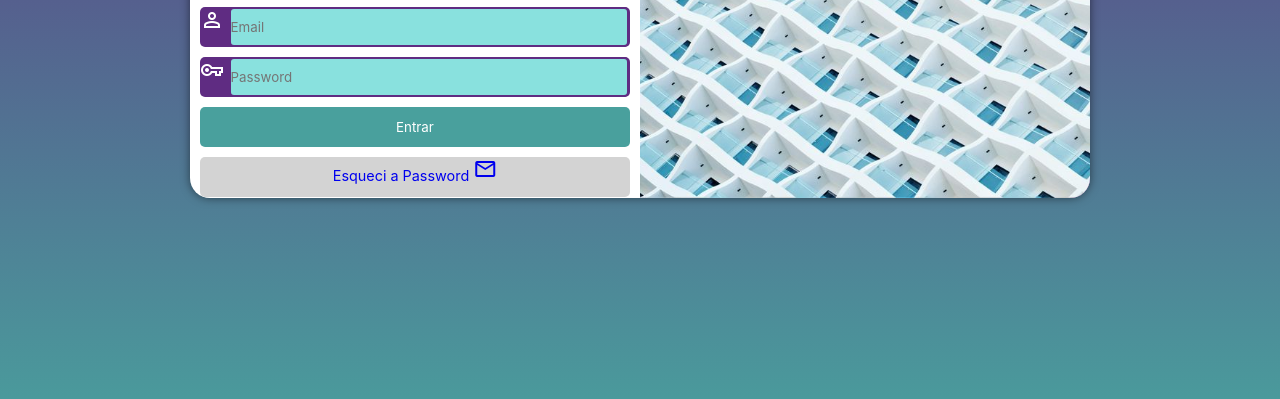
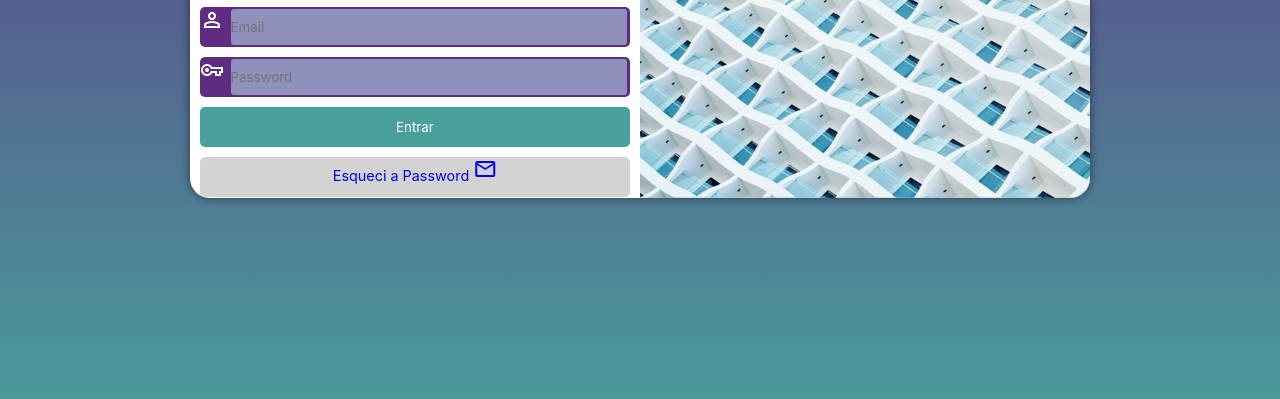
Before and after one commit to edsoncardoso658/projeto-login-v2, a plain HTML site: page index.html in a window 1280 px wide. Shown: the part 357-756 px from the top of the page. Drawn offline with nearby package versions, Linux system fonts and the light colour scheme.

Commit message:
Update style.css

```diff
--- a/estilos/style.css
+++ b/estilos/style.css
@@ -87,7 +87,7 @@ form div.campo input{
     width: calc(100% - 30px);
     border: 2px solid #5f2c82;
     border-radius: 5px;
-    background-color: #89e1de;
+    background-color: #c0f6f47d;
 }
 
 form div.campo input:focus-within{
```
